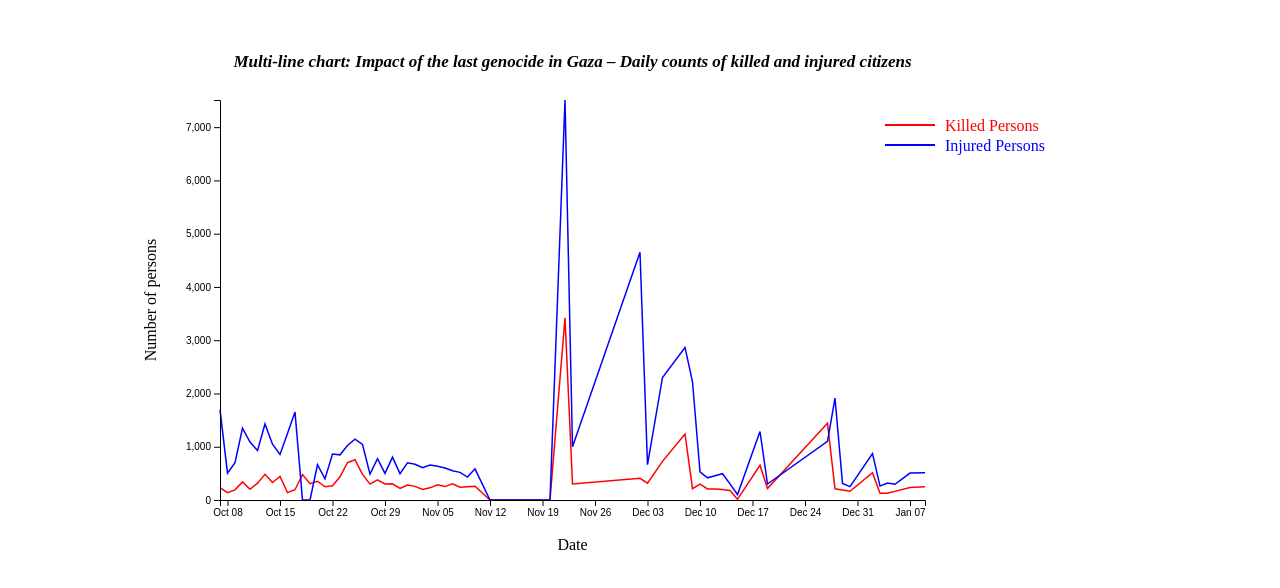
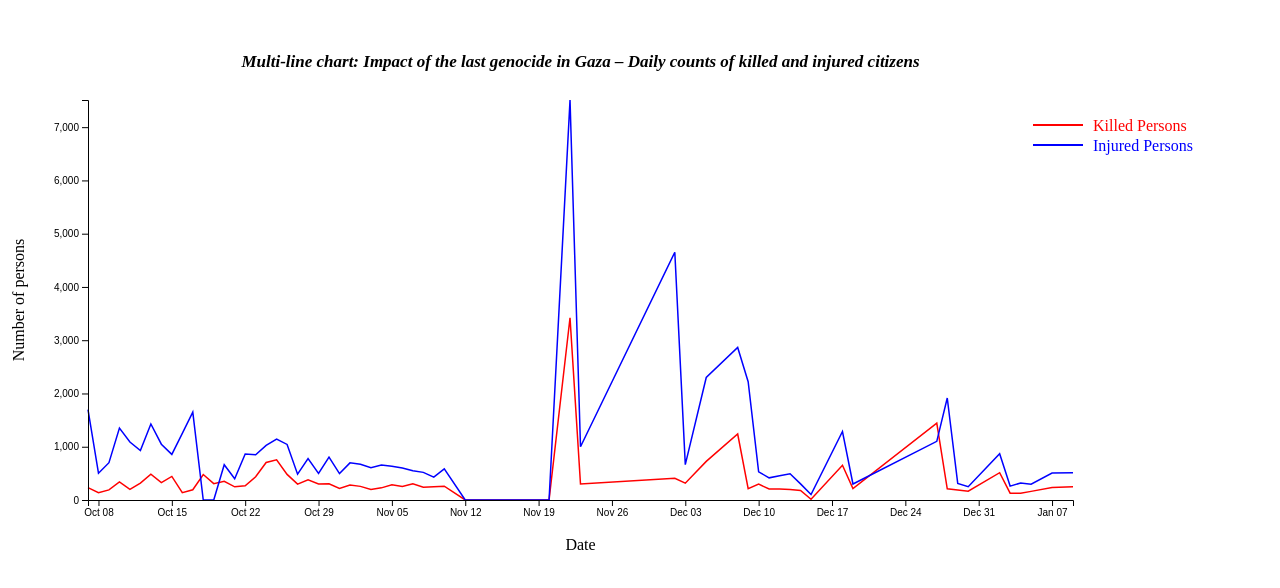
Before and after one commit to NassimAm/TP_InfoVis_LineChart, a plain HTML site: page index.html in a window 1280 px wide. Drawn offline with Linux system fonts and the light colour scheme.

Commit message:
Final touch

```diff
--- a/js/glyph.js
+++ b/js/glyph.js
@@ -9,7 +9,7 @@ d3.csv('../data/data.csv').then(function (data) {
 
     // Configuration du graphique
     const margin = { top:50, right: 215, bottom: 50, left: 80 };
-    const width = 1000 - margin.left - margin.right;
+    const width = window.innerWidth - margin.left - margin.right;
     const height = 500 - margin.top - margin.bottom;
 
     // Créer l'échelle pour l'axe des X (dates)
--- a/style.css
+++ b/style.css
@@ -1,5 +1,4 @@
 .chart {
-    width: 1000px;
+    width: 100%;
     margin: 50px auto;
-    position: relative;
 }
```
